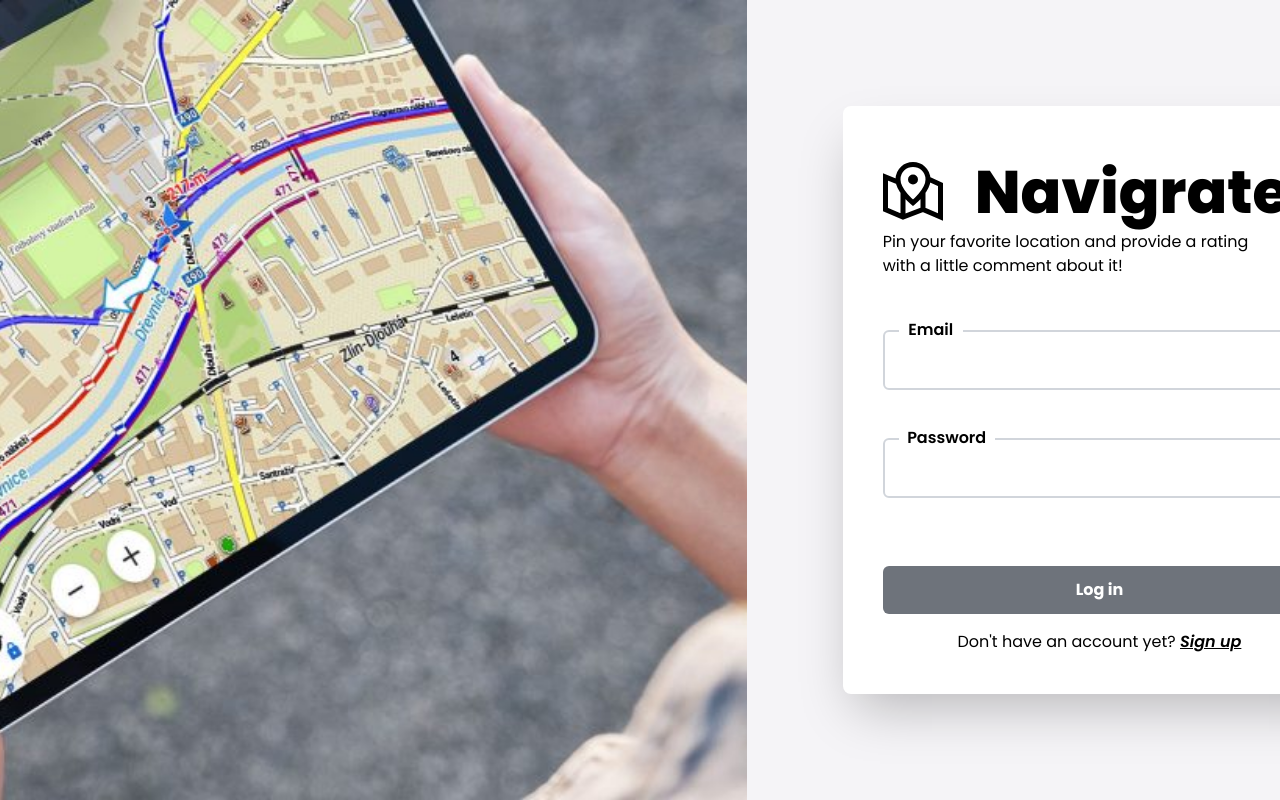
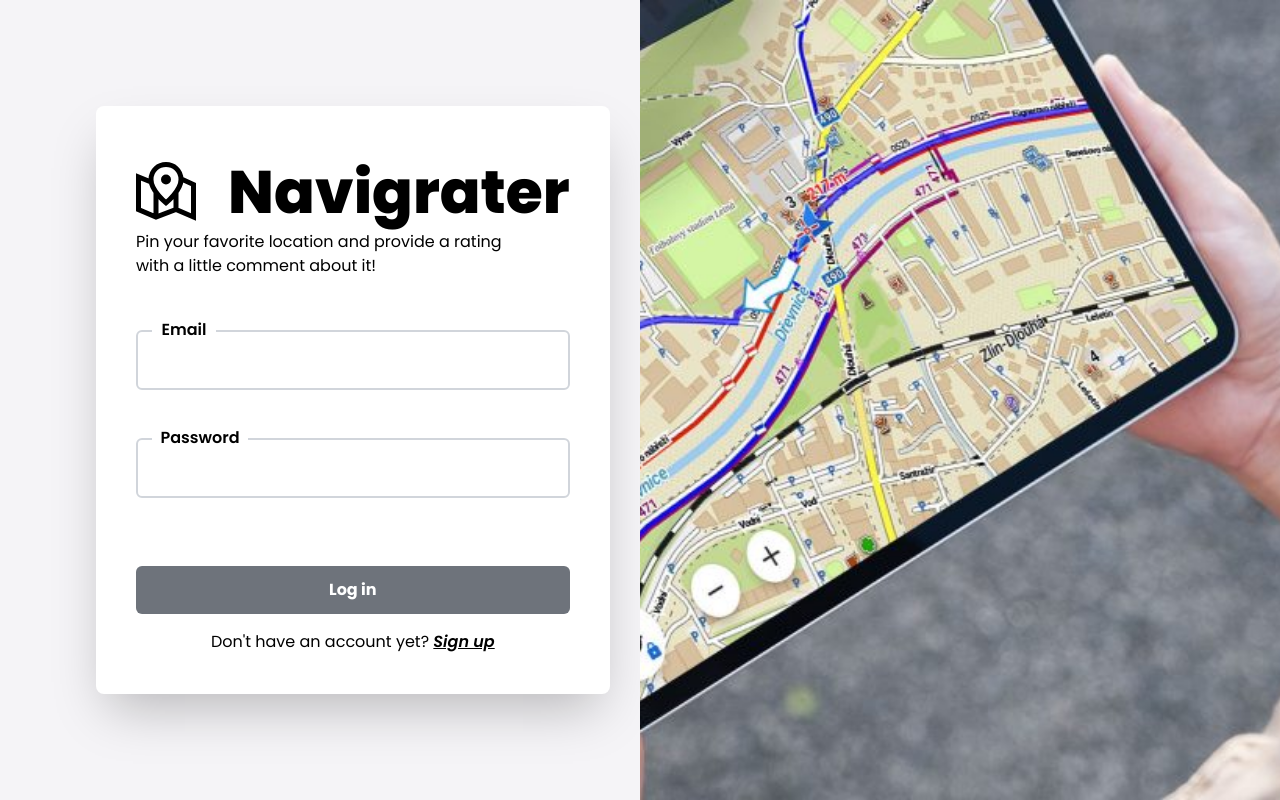
Before and after one commit to qarudafxz/navigrater, a React (Vite) app: page / in a window 1280 px wide. Shown: the top 800 px of the page. Built offline with nearby package versions, Linux system fonts and the light colour scheme.

Commit message:
switched

```diff
--- a/src/pages/Login.jsx
+++ b/src/pages/Login.jsx
@@ -70,10 +70,7 @@ function Login() {
 				height={10}
 				onLoaderFinished={() => setProgress(0)}
 			/>
-			<img
-				src={Bg}
-				className='object-cover	h-screen w-7/12'
-			/>
+
 			<div className='w-6/12 flex flex-col gap-4 py-10 px-24 bg-[#f5f4f7]'>
 				<div className='bg-white p-10 rounded-lg m-auto shadow-2xl'>
 					<div className='mt-4'>
@@ -134,6 +131,10 @@ function Login() {
 					</p>
 				</div>
 			</div>
+			<img
+				src={Bg}
+				className='object-cover	h-screen w-7/12'
+			/>
 		</div>
 	);
 }
```
